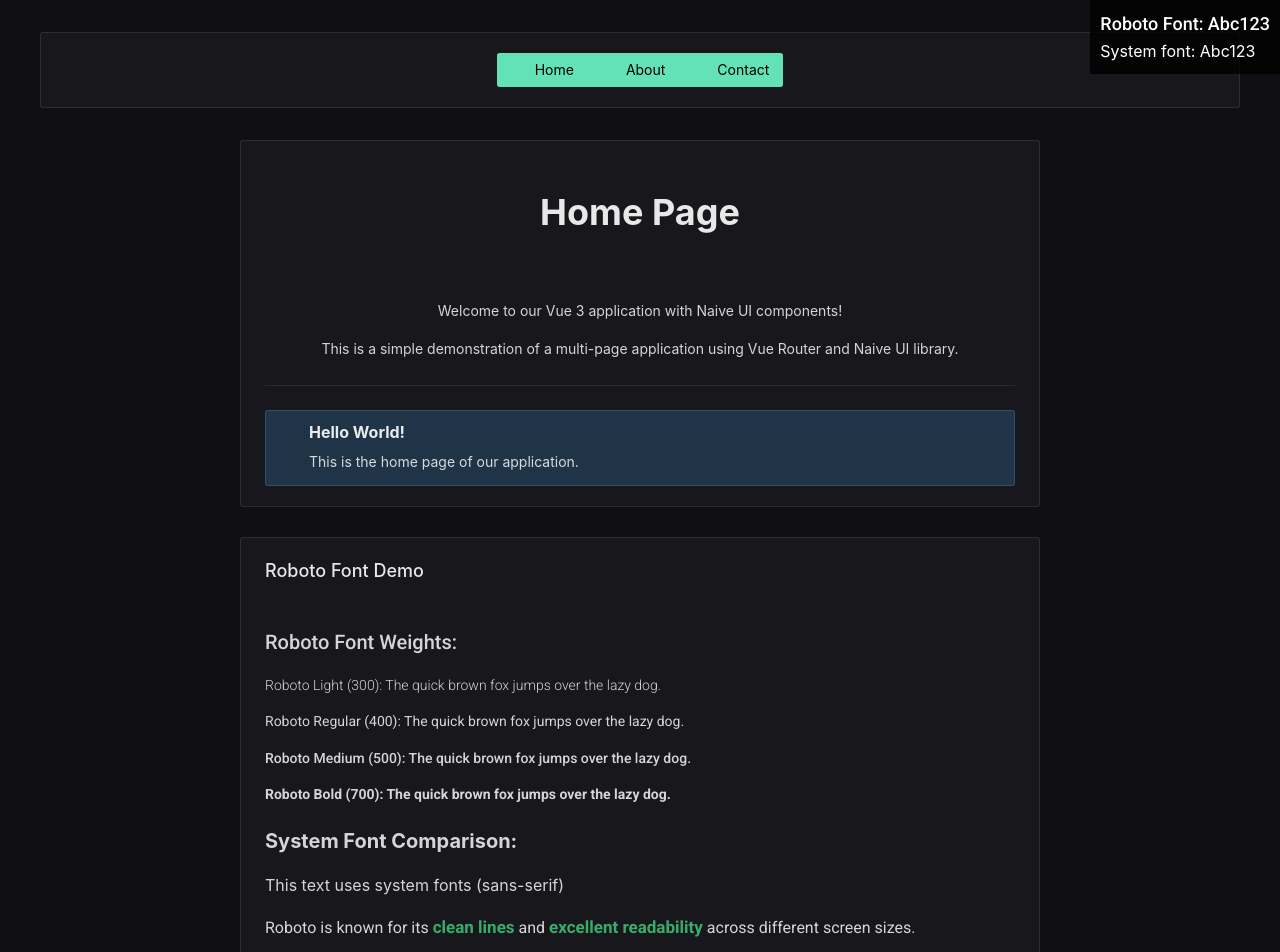
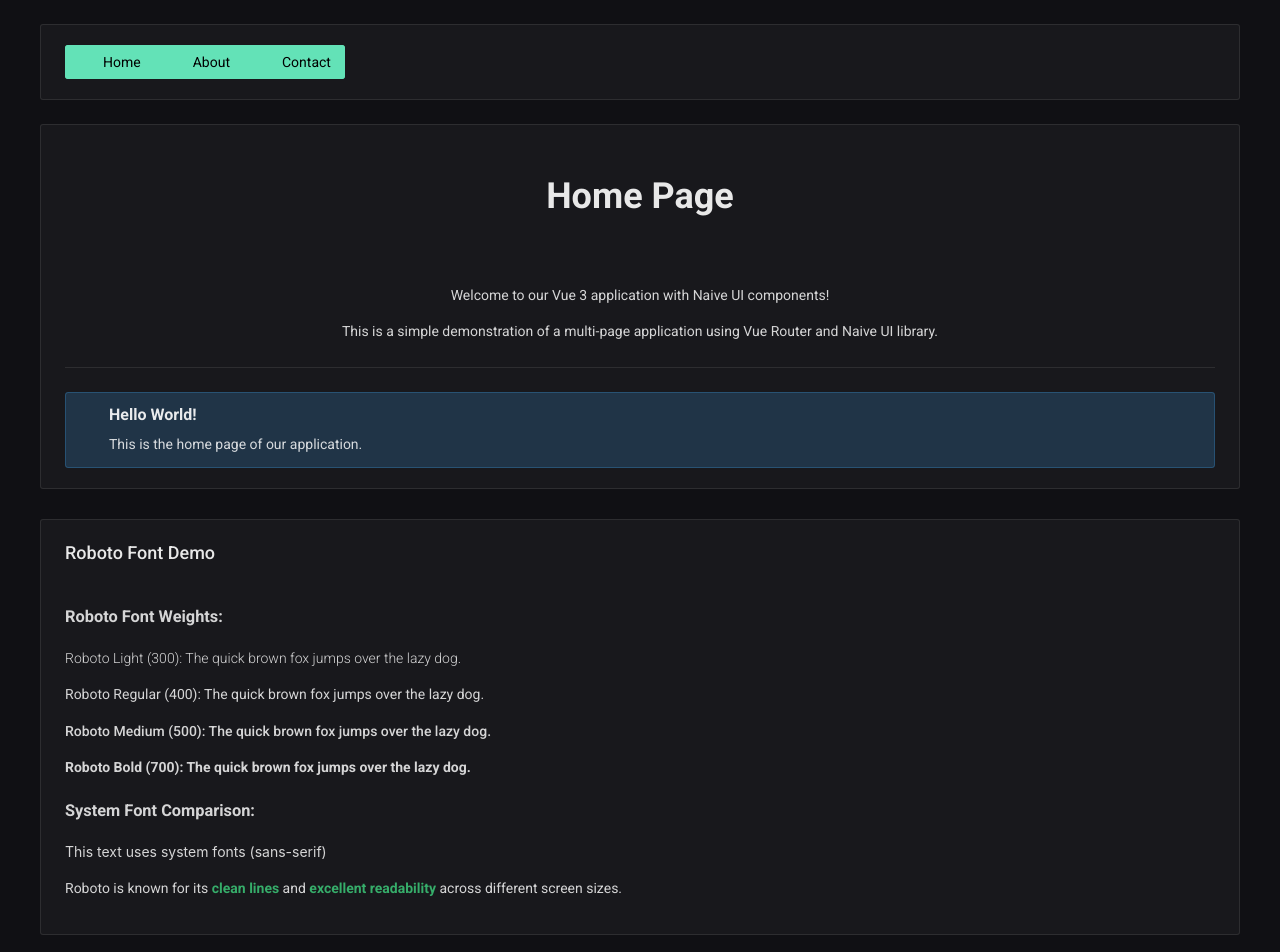
Before and after one commit to cayspekko/sunorank, a Vue app: page / in a window 1280 px wide. Shown: the top 952 px of the page. Built offline with nearby package versions, Linux system fonts and the light colour scheme; some icons are missing.

Commit message:
more polish

```diff
--- a/index.html
+++ b/index.html
@@ -14,38 +14,15 @@
         font-family: 'Roboto', -apple-system, BlinkMacSystemFont, 'Segoe UI', Arial, sans-serif;
         margin: 0;
         padding: 0;
-        background-color: #18181c;
+        background-color: #101014; /* Fallback dark color before Vue mounts */
       }
-      /* Font testing specific styles */
-      .font-test-demo {
-        position: fixed;
-        top: 0;
-        right: 0;
-        background: rgba(0,0,0,0.8);
-        color: white;
-        padding: 10px;
-        font-size: 16px;
-        z-index: 9999;
-      }
-      .system-font {
-        font-family: -apple-system, BlinkMacSystemFont, 'Segoe UI', Roboto, sans-serif;
-        font-size: 16px;
-        font-weight: normal;
-      }
-      .roboto-font {
-        font-family: 'Roboto', sans-serif;
-        font-size: 18px;
-        font-weight: 500;
+      /* Once Naive UI loads, this will take precedence */
+      :root[class*="n-"] body {
+        background-color: var(--n-body-color);
       }
     </style>
   </head>
   <body>
-    <!-- Font test visible immediately before Vue loads -->
-    <div class="font-test-demo">
-      <div class="roboto-font">Roboto Font: Abc123</div>
-      <div class="system-font">System font: Abc123</div>
-    </div>
-
     <div id="app"></div>
     <script type="module" src="/src/main.js"></script>
   </body>
--- a/src/App.vue
+++ b/src/App.vue
@@ -50,27 +50,24 @@ const navigate = (route) => {
 </script>
 
 <style>
-/* Global font application */
-html, body {
-  font-family: 'Inter', -apple-system, BlinkMacSystemFont, 'Segoe UI', Roboto, Oxygen, Ubuntu, Cantarell, 'Open Sans', 'Helvetica Neue', sans-serif;
-}
-
+/* Global styles */
 .app-container {
   max-width: 1200px;
   margin: 0 auto;
-  padding: 2rem;
+  padding: 1.5rem;
 }
 
 header {
-  margin-bottom: 2rem;
-}
-
-nav {
-  display: flex;
-  justify-content: center;
+  margin-bottom: 1.5rem;
 }
 
 main {
-  margin-top: 2rem;
+  margin-top: 1.5rem;
+}
+
+/* Common component styles (available to all views) */
+.page-card {
+  max-width: 1200px;
+  margin: 0 auto;
 }
 </style>
--- a/src/views/About.vue
+++ b/src/views/About.vue
@@ -50,21 +50,4 @@ const showDetails = ref(true)
 .about {
   text-align: center;
 }
-
-.page-card {
-  max-width: 800px;
-  margin: 0 auto;
-}
-
-p {
-  margin-bottom: 1rem;
-}
-
-.mt-1 {
-  margin-top: 1rem;
-}
-
-sl-tag {
-  margin-right: 0.5rem;
-}
 </style>
--- a/src/views/Contact.vue
+++ b/src/views/Contact.vue
@@ -83,30 +83,13 @@ const handleSubmit = () => {
   text-align: center;
 }
 
-.page-card {
-  max-width: 800px;
-  margin: 0 auto;
-}
-
-p {
-  margin-bottom: 1rem;
-}
-
 .contact-form {
-  display: flex;
-  flex-direction: column;
-  gap: 1.5rem;
-  max-width: 500px;
-  margin: 2rem auto;
+  max-width: 1200px;
+  margin: 1.5rem auto;
 }
 
 .contact-info {
-  margin-top: 2rem;
+  margin-top: 1.5rem;
   text-align: left;
 }
-
-/* Styling for contact info icons */
-.contact-info .n-icon {
-  margin-right: 0.5rem;
-}
 </style>
--- a/src/views/Home.vue
+++ b/src/views/Home.vue
@@ -51,82 +51,18 @@ const test = ref('')
   text-align: center;
 }
 
-.page-card {
-  max-width: 800px;
-  margin: 0 auto;
-}
-
-p {
-  margin-bottom: 1rem;
-}
-
-/* Font testing styles */
-.font-test-card {
-  max-width: 800px;
-  margin: 0 auto;
-}
-
-.font-comparison h3 {
-  margin-bottom: 16px;
-  font-size: 20px;
-}
-
-/* Roboto font styles */
-.roboto-heading {
-  font-family: 'Roboto', sans-serif;
-  font-size: 22px;
-  font-weight: 500;
-  margin-bottom: 18px;
-}
-
-.system-heading {
-  font-family: -apple-system, BlinkMacSystemFont, 'Segoe UI', Arial, sans-serif;
-  font-weight: bold;
-  font-size: 20px;
-}
-
-.roboto-text {
-  font-family: 'Roboto', sans-serif;
-  line-height: 1.6;
-  margin-bottom: 12px;
-}
-
-.weight-300 {
-  font-weight: 300;
-}
-
-.weight-400 {
-  font-weight: 400;
-}
-
-.weight-500 {
-  font-weight: 500;
-}
-
-.weight-600 {
-  font-weight: 600;
-}
-
-.weight-700 {
-  font-weight: 700;
-}
+/* Just the minimal styles needed for the font demo */
+.weight-300 { font-weight: 300; }
+.weight-400 { font-weight: 400; }
+.weight-500 { font-weight: 500; }
+.weight-700 { font-weight: 700; }
 
 .system-font {
-  font-family: -apple-system, BlinkMacSystemFont, 'Segoe UI', Roboto, sans-serif;
-  font-size: 16px;
-  margin-bottom: 12px;
-}
-
-.combined-text {
-  font-family: 'Roboto', sans-serif;
-  font-size: 16px;
-  line-height: 1.6;
-  margin-top: 15px;
+  font-family: -apple-system, BlinkMacSystemFont, 'Segoe UI', Arial, sans-serif;
 }
 
 .highlight {
   font-weight: 600;
   color: #36ad6a;
-  font-size: 17px;
 }
 </style>
```
